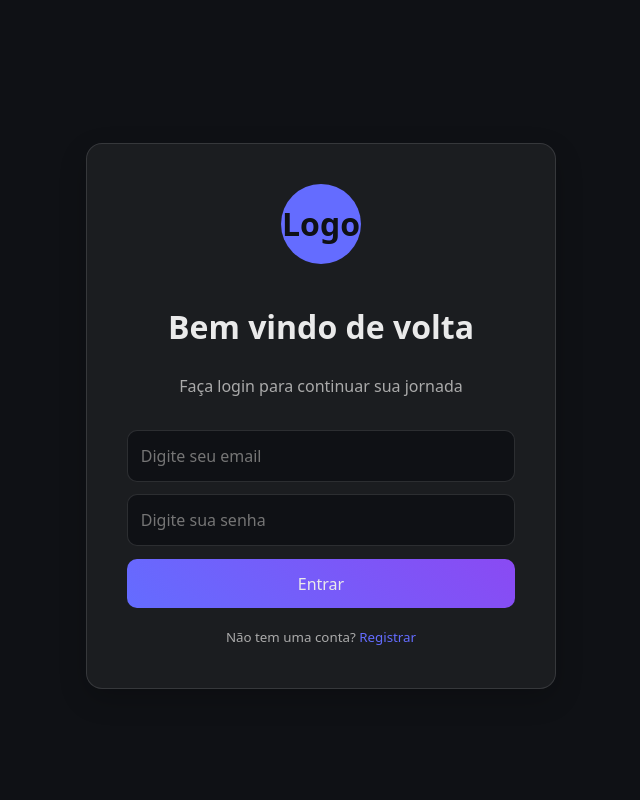
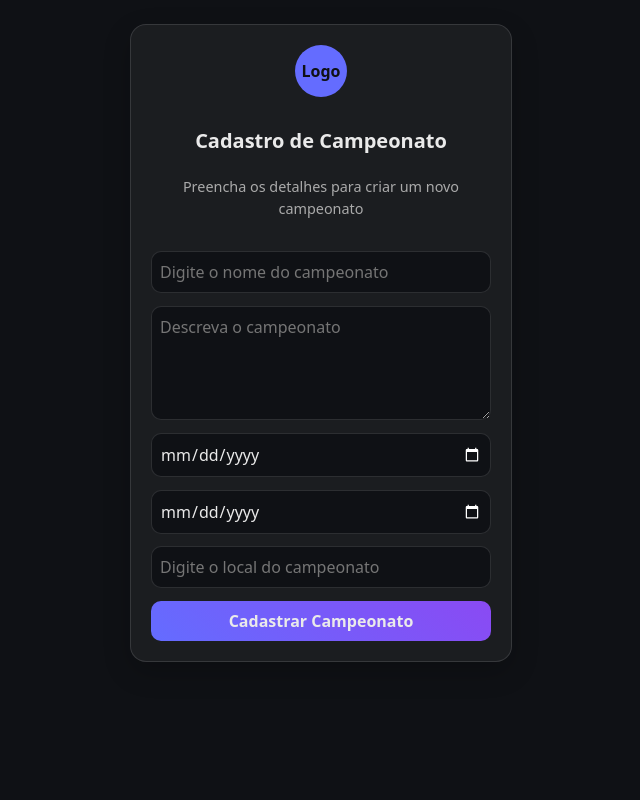
Before and after one commit to FiJan-dev/WagerTorneios, a React (Vite) app in the folder client/: page /login in a window 1280 px wide. Shown: the top 800 px of the page, without its empty margins (335-975 px from the left). Built offline with nearby package versions, Linux system fonts and the light colour scheme.

Commit message:
Pag para Cadastro

```diff
--- a/client/src/App.jsx
+++ b/client/src/App.jsx
@@ -1,12 +1,7 @@
-import LoginPage from "./pages/LoginPage";
-import Footer from "./components/Footer"; // Adjust path as needed
+// src/App.jsx
+import CadCamp from "./pages/CadCamp.jsx";
 import "./App.css";
 
 export default function App() {
-  return (
-    <>
-      <LoginPage />
-      <Footer />
-    </>
-  );
+  return <CadCamp />;
 }
--- /dev/null
+++ b/client/src/pages/CadCamp.css
@@ -0,0 +1,99 @@
+/* ====== Página bem compacta com folga grande para o footer ====== */
+.login-page {
+  /* antes: calc(100vh - 160px) */
+  min-height: calc(100vh - 220px); /* reserva ~220px p/ footer */
+  display: flex;
+  justify-content: center;
+  align-items: flex-start;       /* evita encostar no rodapé */
+  padding: 0.75rem 0.75rem 8rem; /* mais respiro na base */
+  overflow-y: auto;              /* se faltar altura, vira scroll */
+}
+
+.login-card {
+  background: var(--panel);
+  border: 1px solid var(--panel-border);
+  border-radius: var(--radius);
+  padding: 1.25rem;              /* antes 1.5rem */
+  box-shadow: var(--shadow);
+  max-width: 340px;              /* antes 380px */
+  width: 100%;
+  transition: transform .15s ease, box-shadow .15s ease;
+  margin-top: 0.5rem;            /* afasta do topo */
+  margin-bottom: 1.75rem;        /* garante folga acima do footer */
+}
+
+.login-card:hover {
+  transform: translateY(-2px);   /* menor deslocamento */
+  box-shadow: 0 10px 22px rgba(0,0,0,.24);
+}
+
+.logo-container { margin-bottom: 0.75rem; }
+
+.logo {
+  width: 52px;                   /* antes 60px */
+  height: 52px;
+  background: var(--focus);
+  border-radius: 50%;
+  display: grid;
+  place-items: center;
+  font-size: 1rem;               /* antes 1.25rem */
+  font-weight: 700;
+  color: var(--bg);
+}
+
+.login-card h1 {
+  font-size: 1.25rem;            /* antes 1.4rem */
+  text-align: center;
+  line-height: 1.15;
+  margin-bottom: 0.25rem;
+}
+
+.login-card p {
+  text-align: center;
+  color: var(--text-muted);
+  font-size: 0.9rem;             /* antes 0.95rem */
+}
+
+/* Campos mais compactos */
+.input-field {
+  padding: 0.5rem;               /* antes 0.6rem */
+  border-radius: var(--radius-sm);
+  border: 1px solid var(--panel-border);
+  background: var(--bg);
+  transition: border-color 0.2s ease, box-shadow 0.2s ease;
+}
+.input-field:focus {
+  border-color: var(--focus);
+  box-shadow: 0 0 0 2px color-mix(in srgb, var(--focus) 18%, transparent);
+}
+
+.submit-button {
+  background: linear-gradient(45deg, var(--focus), #8a4af3);
+  border: none;
+  padding: 0.5rem;               /* antes 0.6rem */
+  border-radius: var(--radius-sm);
+  font-weight: 600;
+  transition: transform .12s ease, opacity .12s ease;
+}
+.submit-button:hover { transform: translateY(-1px); opacity: .95; }
+.submit-button:disabled { opacity: .6; cursor: not-allowed; }
+
+.toggle-link { color: var(--focus); transition: color .2s ease; }
+.toggle-link:hover { color: #8a4af3; }
+
+/* ====== Responsivo: ainda menor em telas bem pequenas ====== */
+@media (max-width: 480px) {
+  .login-page {
+    min-height: calc(100vh - 240px); /* mais reserva p/ footers altos em mobile */
+    padding: 0.75rem 0.5rem 9rem;
+  }
+  .login-card {
+    padding: 1rem;
+    max-width: 320px;
+    margin-top: 0.5rem;
+    margin-bottom: 2rem;
+  }
+  .logo { width: 48px; height: 48px; font-size: 0.95rem; }
+  .login-card h1 { font-size: 1.15rem; }
+  .login-card p { font-size: 0.85rem; }
+}
--- /dev/null
+++ b/client/src/pages/CadCamp.jsx
@@ -0,0 +1,105 @@
+import { useState } from 'react';
+import './CadCamp.css';
+
+export default function ChampionshipRegistrationPage() {
+  const [formData, setFormData] = useState({
+    name: '',
+    description: '',
+    startDate: '',
+    endDate: '',
+    location: '',
+  });
+
+  const handleChange = (e) => {
+    setFormData({ ...formData, [e.target.id]: e.target.value });
+  };
+
+  const handleSubmit = (e) => {
+    e.preventDefault();
+    // Lógica para submissão do formulário (cadastrar campeonato)
+    console.log('Campeonato cadastrado:', formData);
+    // Aqui você pode integrar com uma API para salvar os dados
+  };
+
+  return (
+    <div className="container grid-center login-page">
+      <div className="login-card stack-lg">
+        <div className="logo-container grid-center">
+          <div className="logo">Logo</div>
+        </div>
+
+        <h1>Cadastro de Campeonato</h1>
+        <p>Preencha os detalhes para criar um novo campeonato</p>
+
+        <form onSubmit={handleSubmit} className="stack">
+          <div className="stack-sm">
+            <label htmlFor="name" className="sr-only">Nome do Campeonato</label>
+            <input
+              id="name"
+              type="text"
+              placeholder="Digite o nome do campeonato"
+              value={formData.name}
+              onChange={handleChange}
+              required
+              className="input-field stack-sm"
+            />
+          </div>
+
+          <div className="stack-sm">
+            <label htmlFor="description" className="sr-only">Descrição</label>
+            <textarea
+              id="description"
+              placeholder="Descreva o campeonato"
+              value={formData.description}
+              onChange={handleChange}
+              required
+              className="input-field stack-sm"
+              rows="4"
+            />
+          </div>
+
+          <div className="stack-sm">
+            <label htmlFor="startDate" className="sr-only">Data de Início</label>
+            <input
+              id="startDate"
+              type="date"
+              value={formData.startDate}
+              onChange={handleChange}
+              required
+              className="input-field stack-sm"
+            />
+          </div>
+
+          <div className="stack-sm">
+            <label htmlFor="endDate" className="sr-only">Data de Término</label>
+            <input
+              id="endDate"
+              type="date"
+              value={formData.endDate}
+              onChange={handleChange}
+              required
+              className="input-field stack-sm"
+            />
+          </div>
+
+          <div className="stack-sm">
+            <label htmlFor="location" className="sr-only">Local</label>
+            <input
+              id="location"
+              type="text"
+              placeholder="Digite o local do campeonato"
+              value={formData.location}
+              onChange={handleChange}
+              required
+              className="input-field stack-sm"
+            />
+          </div>
+
+          <button type="submit" className="submit-button stack-sm">
+            Cadastrar Campeonato
+          </button>
+        </form>
+      </div>
+    </div>
+  );
+}
```
